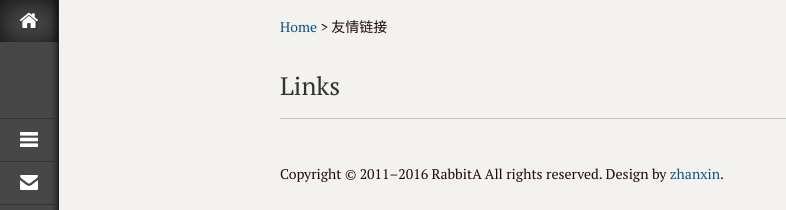
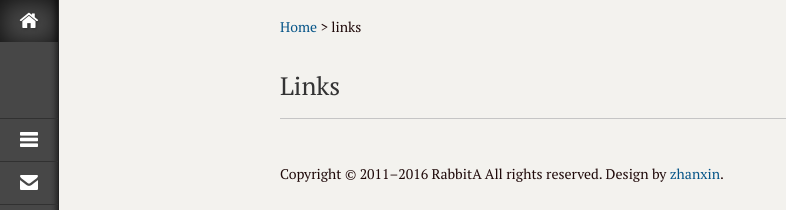
Before and after one commit to RabbitA/RabbitA.github.io, a Jekyll site: the page built from links.html, in a window 1280 px wide. Shown: the top 210 px of the page, without its empty margins (0-786 px from the left). Built offline with Jekyll 4.4.1, drawn with Linux system fonts in a browser that asks for light colours.

Commit message:
Update links.html

```diff
--- a/links.html
+++ b/links.html
@@ -1,6 +1,6 @@
 ---
 layout: default
-title: 友情链接
+title: links
 description: 这是 PIZn 的又一个博客，它是基于 Jekyll 搭建起来的。在这里，不仅仅是用来快速记录工作，学习，生活的一点一滴的地方，更是 PIZn 对 Jekyll 的学习和使用的一次有意义的实践。
 keywords: PIZn, GitHub, Jekyll, Plugins, Works, Archives, Quotes, Violet, css, html, javascript, wordpress, logo, design, geek
 ---
```
